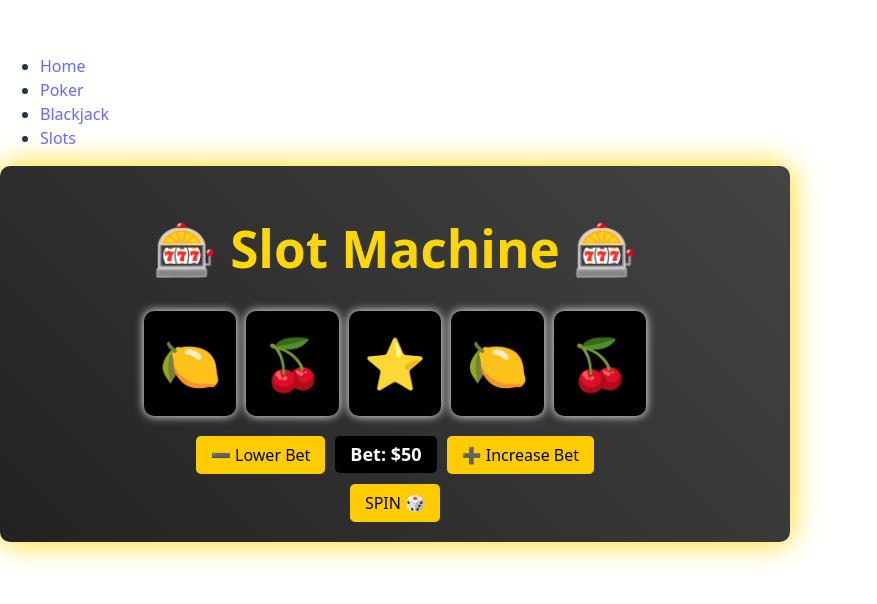
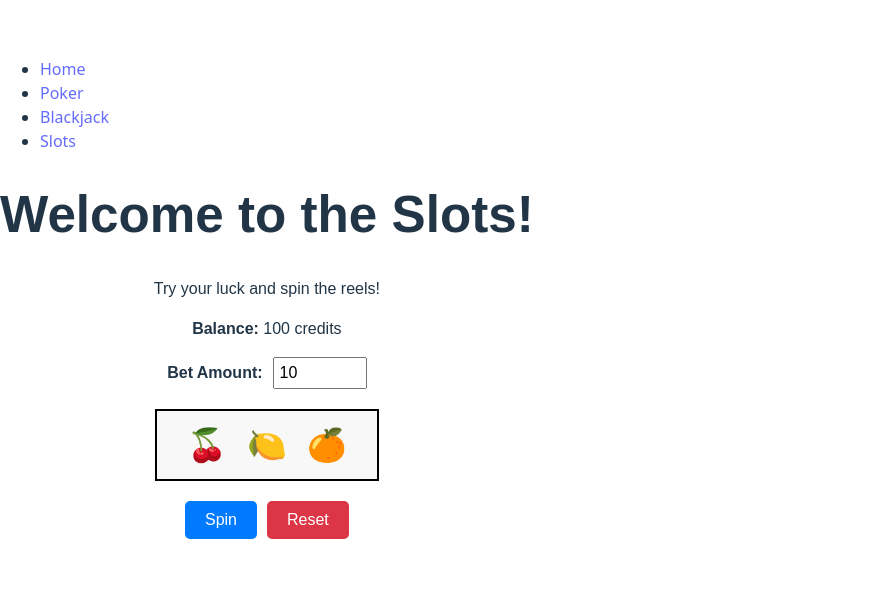
Before and after one commit to blovelace84/Casino-App-Repo, a React (Vite) app in the folder Casino-App/: page /slots in a window 1280 px wide. Shown: the part 110-714 px from the top of the page, without its empty margins (0-877 px from the left). Built offline with nearby package versions, Linux system fonts and the light colour scheme.

Commit message:
Update Slots.jsx

```diff
--- a/Casino-App/src/pages/Slots.jsx
+++ b/Casino-App/src/pages/Slots.jsx
@@ -1,53 +1,141 @@
 import React, { useState } from "react";
-import { useSlots } from "../hooks/useSlots";
-import { useAudio } from "../hooks/useAudio";
-import spinSound from "../assets/spin.m4a";
-import winSound from "../assets/win.m4a";
-import "../pages/Slots.css";
 
 const Slots = () => {
-  const { reels, message, balance, bet, setBet, spin } = useSlots();
-  const playSpinSound = useAudio(spinSound);
-  const playWinSound = useAudio(winSound);
-  const [isSpinning, setIsSpinning] = useState(false);
+  const [reels, setReels] = useState(["🍒", "🍋", "🍊"]); // Initial reel symbols
+  const [balance, setBalance] = useState(100); // Player's starting balance
+  const [bet, setBet] = useState(10); // Default bet amount
+  const [isSpinning, setIsSpinning] = useState(false); // State to track spinning
+  const symbols = ["🍒", "🍋", "🍊", "🍉", "⭐", "🔔"]; // Slot machine symbols
 
-  const handleSpin = () => {
-    if(balance < bet) {
-      alert("Not enough balance! 💰");
+  const spinReels = () => {
+    if (bet > balance) {
+      alert("Insufficient balance to place the bet!");
       return;
     }
-    playSpinSound();
-    setIsSpinning(true);  // Start animation
 
+    // Deduct the bet amount from the balance
+    setBalance(balance - bet);
+
+    // Start spinning
+    setIsSpinning(true);
+
+    // Temporary spinning effect
+    const spinInterval = setInterval(() => {
+      const randomReels = [
+        symbols[Math.floor(Math.random() * symbols.length)],
+        symbols[Math.floor(Math.random() * symbols.length)],
+        symbols[Math.floor(Math.random() * symbols.length)],
+      ];
+      setReels(randomReels);
+    }, 100); // Change symbols every 100ms
+
+    // Stop spinning after 2 seconds and show the final result
     setTimeout(() => {
-      spin();
-      setIsSpinning(false);  // Stop animation after spin completes
-      playWinSound();
-    }, 2000); // 2 seconds spin duration
+      clearInterval(spinInterval);
+
+      const finalReels = [
+        symbols[Math.floor(Math.random() * symbols.length)],
+        symbols[Math.floor(Math.random() * symbols.length)],
+        symbols[Math.floor(Math.random() * symbols.length)],
+      ];
+      setReels(finalReels);
+      setIsSpinning(false);
+
+      // Check for a win (all symbols match)
+      if (finalReels[0] === finalReels[1] && finalReels[1] === finalReels[2]) {
+        const winnings = bet * 5; // Example: 5x payout for a win
+        setBalance(balance - bet + winnings);
+        alert(`You win! You earned ${winnings} credits!`);
+      }
+    }, 2000); // Spin for 2 seconds
+  };
+
+  // Reset the game state
+  const resetGame = () => {
+    setReels(["🍒", "🍋", "🍊"]); // Reset reels to initial symbols
+    setBalance(100); // Reset balance to initial value
+    setBet(10); // Reset bet to default value
+    setIsSpinning(false); // Ensure spinning is stopped
   };
 
   return (
-    <div className="slot-machine">
-      <h1>🎰 Slot Machine 🎰</h1>
-      <div className="reels">
+    <div style={{ textAlign: "center", fontFamily: "Arial, sans-serif" }}>
+      <h1>Welcome to the Slots!</h1>
+      <p>Try your luck and spin the reels!</p>
+      <p>
+        <strong>Balance:</strong> {balance} credits
+      </p>
+      <div>
+        <label>
+          <strong>Bet Amount:</strong>
+          <input
+            type="number"
+            value={bet}
+            onChange={(e) => setBet(Number(e.target.value))}
+            min="1"
+            max={balance}
+            disabled={isSpinning} // Disable input while spinning
+            style={{
+              marginLeft: "10px",
+              padding: "5px",
+              fontSize: "1rem",
+              width: "80px",
+            }}
+          />
+        </label>
+      </div>
+      <div
+        style={{
+          display: "flex",
+          justifyContent: "center",
+          alignItems: "center",
+          margin: "20px 0",
+          fontSize: "2rem",
+          border: "2px solid black",
+          padding: "10px",
+          width: "200px",
+          marginLeft: "auto",
+          marginRight: "auto",
+          backgroundColor: "#f8f8f8",
+        }}
+      >
         {reels.map((symbol, index) => (
-          <div key={index} className={`reel ${isSpinning ? "spinning" : ""}`}>
-            {isSpinning ? "🎰" : symbol}
-          </div>
+          <span key={index} style={{ margin: "0 10px" }}>
+            {symbol}
+          </span>
         ))}
       </div>
-      <p className={message.includes("JACKPOT") ? "jackpot" : ""}>{message}</p>
-      {/* Betting Controls */}
-      <div className="bet-controls">
-        <button onClick={() => setBet((prev) => Math.max(10, prev - 10))} disabled={isSpinning}>
-          ➖ Lower Bet
-        </button>
-        <span className="bet-amount">Bet: ${bet}</span>
-        <button onClick={() => setBet((prev) => Math.min(balance, prev + 10))} disabled={isSpinning}>
-          ➕ Increase Bet
-        </button>
-      </div>
-      <button onClick={handleSpin} disabled={isSpinning}>SPIN 🎲</button>
+      <button
+        onClick={spinReels}
+        disabled={isSpinning} // Disable button while spinning
+        style={{
+          padding: "10px 20px",
+          fontSize: "1rem",
+          backgroundColor: isSpinning ? "#ccc" : "#007bff",
+          color: "white",
+          border: "none",
+          borderRadius: "5px",
+          cursor: isSpinning ? "not-allowed" : "pointer",
+          marginRight: "10px",
+        }}
+      >
+        {isSpinning ? "Spinning..." : "Spin"}
+      </button>
+      <button
+        onClick={resetGame}
+        disabled={isSpinning} // Disable reset while spinning
+        style={{
+          padding: "10px 20px",
+          fontSize: "1rem",
+          backgroundColor: "#dc3545",
+          color: "white",
+          border: "none",
+          borderRadius: "5px",
+          cursor: isSpinning ? "not-allowed" : "pointer",
+        }}
+      >
+        Reset
+      </button>
     </div>
   );
 };
```
